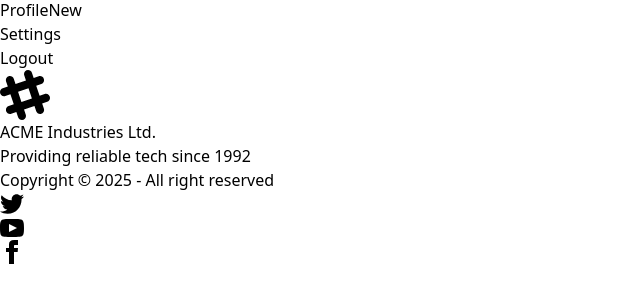
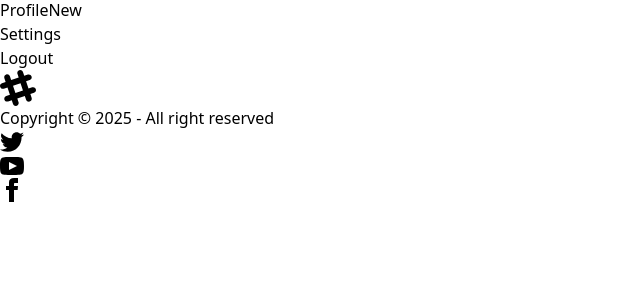
Before and after one commit to Pratyush2529/devtinder-web, a React (Vite) app: page / in a window 1280 px wide. Shown: the part 326-628 px from the top of the page, without its empty margins (0-640 px from the left). Built offline with nearby package versions, Linux system fonts and the light colour scheme.

Commit message:
changed the footer

```diff
--- a/src/Footer.jsx
+++ b/src/Footer.jsx
@@ -2,28 +2,22 @@ import React from 'react'
 
 const Footer = () => {
   return (
-    <footer className="footer footer-horizontal footer-center bg-base-200 text-primary-content p-10 fixed bottom-0">
-  <aside>
+    <footer className="footer sm:footer-horizontal bg-base-200 text-neutral-content items-center p-4 fixed bottom-0">
+  <aside className="grid-flow-col items-center">
     <svg
-      width="50"
-      height="50"
+      width="36"
+      height="36"
       viewBox="0 0 24 24"
       xmlns="http://www.w3.org/2000/svg"
       fillRule="evenodd"
       clipRule="evenodd"
-      className="inline-block fill-current">
+      className="fill-current">
       <path
         d="M22.672 15.226l-2.432.811.841 2.515c.33 1.019-.209 2.127-1.23 2.456-1.15.325-2.148-.321-2.463-1.226l-.84-2.518-5.013 1.677.84 2.517c.391 1.203-.434 2.542-1.831 2.542-.88 0-1.601-.564-1.86-1.314l-.842-2.516-2.431.809c-1.135.328-2.145-.317-2.463-1.229-.329-1.018.211-2.127 1.231-2.456l2.432-.809-1.621-4.823-2.432.808c-1.355.384-2.558-.59-2.558-1.839 0-.817.509-1.582 1.327-1.846l2.433-.809-.842-2.515c-.33-1.02.211-2.129 1.232-2.458 1.02-.329 2.13.209 2.461 1.229l.842 2.515 5.011-1.677-.839-2.517c-.403-1.238.484-2.553 1.843-2.553.819 0 1.585.509 1.85 1.326l.841 2.517 2.431-.81c1.02-.33 2.131.211 2.461 1.229.332 1.018-.21 2.126-1.23 2.456l-2.433.809 1.622 4.823 2.433-.809c1.242-.401 2.557.484 2.557 1.838 0 .819-.51 1.583-1.328 1.847m-8.992-6.428l-5.01 1.675 1.619 4.828 5.011-1.674-1.62-4.829z"></path>
     </svg>
-    <p className="font-bold">
-      ACME Industries Ltd.
-      <br />
-      Providing reliable tech since 1992
-    </p>
     <p>Copyright © {new Date().getFullYear()} - All right reserved</p>
   </aside>
-  <nav>
-    <div className="grid grid-flow-col gap-4">
+  <nav className="grid-flow-col gap-4 md:place-self-center md:justify-self-end">
     <a>
       <svg
         xmlns="http://www.w3.org/2000/svg"
@@ -57,7 +51,6 @@ const Footer = () => {
           d="M9 8h-3v4h3v12h5v-12h3.642l.358-4h-4v-1.667c0-.955.192-1.333 1.115-1.333h2.885v-5h-3.808c-3.596 0-5.192 1.583-5.192 4.615v3.385z"></path>
       </svg>
     </a>
-    </div>
   </nav>
 </footer>
   )
```
Lines whose indentation alone changed are shown as unchanged.
